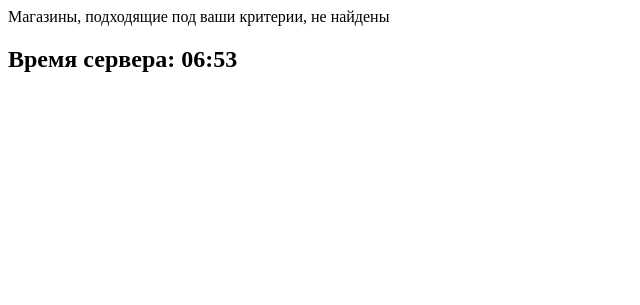
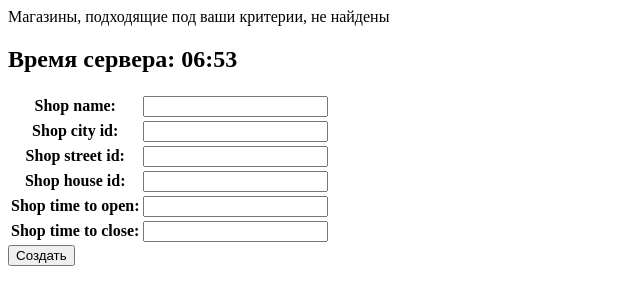
Before and after one commit to Neyghyw/django-city, a Django app: template city/templates/getshops.html in a window 1280 px wide. Shown: the top 305 px of the page, without its empty margins (0-640 px from the left). Run offline with Django 3.2, Linux system fonts and the light colour scheme; the template is opened without the code that fills it: values that come from a table or form of the project are taken from there, others are empty.

```diff
--- a/city/shops/forms.py
+++ b/city/shops/forms.py
@@ -1,6 +1,9 @@
 from django import forms
 
-class ShopsFilterForm(forms.form):
-    street = forms.IntegerField(label="Улица")
-    city = forms.IntegerField(label="Город")
-    open = forms.IntegerField(label="оз")
+class ShopsFilterForm(forms.Form):
+    shop_name = forms.CharField()
+    shop_city_id = forms.IntegerField()
+    shop_street_id = forms.IntegerField()
+    shop_house_id = forms.IntegerField()
+    shop_time_to_open = forms.TimeField()
+    shop_time_to_close = forms.TimeField()
--- a/city/templates/getshops.html
+++ b/city/templates/getshops.html
@@ -8,7 +8,14 @@
 {% if shops.count > 0 %}
 <h2>Список магазинов</h2>
 <table>
-        <tr><th>Название</th><th>Улица</th><th>Город</th><th>Дом</th><th>Время открытия</th><th>Время закрытия</th></tr>
+    <tr>
+        <th>Название</th>
+        <th>Улица</th>
+        <th>Город</th>
+        <th>Дом</th>
+        <th>Время открытия</th>
+        <th>Время закрытия</th>
+    </tr>
     {% for shop in shops %}
     <tr>
         <td>{{ shop.shop_name }}</td>
@@ -20,9 +27,17 @@
     </tr>
     {% endfor %}
 </table>
+
 {% else %}
 <div>Магазины, подходящие под ваши критерии, не найдены</div>
 {% endif %}
 <h2>Время сервера: {% now "H:i" %}</h2>
+<form action="" method="POST" novalidate>
+        {% csrf_token %}
+    <table>
+        {{ form }}
+    </table>
+    <input type="submit" value="Создать" >
+</form>
 </body>
 </html>
```
Also changed, not shown: city/shops/views.py (+4 -3 lines), 1 other file. Lines whose indentation alone changed are shown as unchanged.
